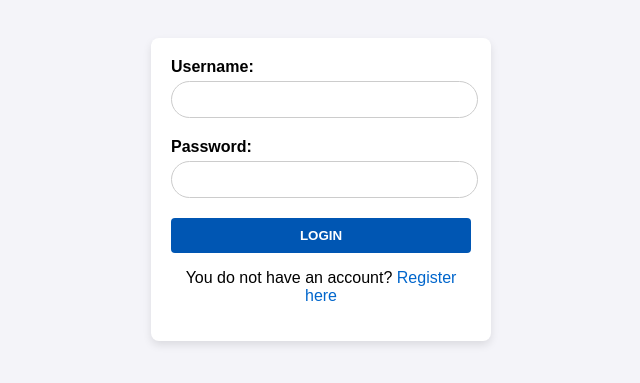
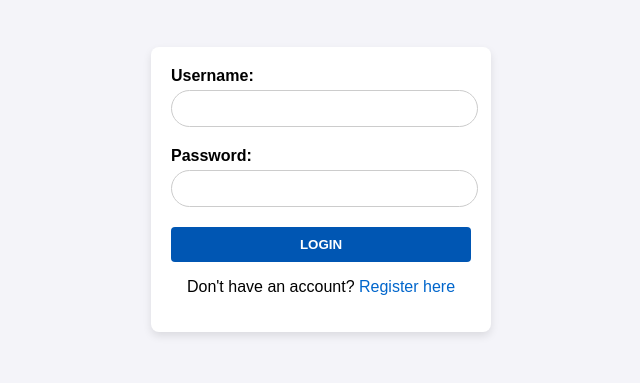
Before and after one commit to Pablo12uclm/DSW_EXTRA, a React (Create React App) app in the folder frontend/: page /login in a window 1280 px wide. Shown: the part 211-594 px from the top of the page, without its empty margins (319-959 px from the left). Built offline with nearby package versions, Linux system fonts and the light colour scheme.

Commit message:
ENTREGA FINAL

```diff
--- a/frontend/src/components/Login.js
+++ b/frontend/src/components/Login.js
@@ -8,7 +8,6 @@
         username: '',
         password: ''
     });
-    const navigate = useNavigate();
 
     const handleChange = (event) => {
         setCredentials({ ...credentials, [event.target.name]: event.target.value });
@@ -23,7 +22,7 @@
             localStorage.setItem('token', response.data.token);
             localStorage.setItem('role', response.data.user.role);
 
-            navigate('/notes');
+            window.location.href = '/notes';
         } catch (error) {
             console.error('Login error:', error.response ? error.response.data : 'No response');
             alert('Login failed');
@@ -53,7 +52,7 @@
                     required
                 />
                 <button type="submit">Login</button>
-                <p>You do not have an account? <Link to="/register">Register here</Link></p>
+                <p>Don't have an account? <Link to="/register">Register here</Link></p>
             </form>
         </div>
     );
```
